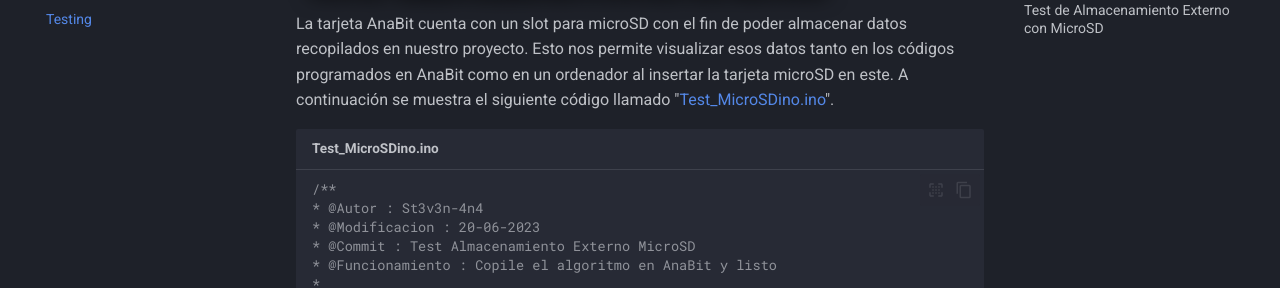
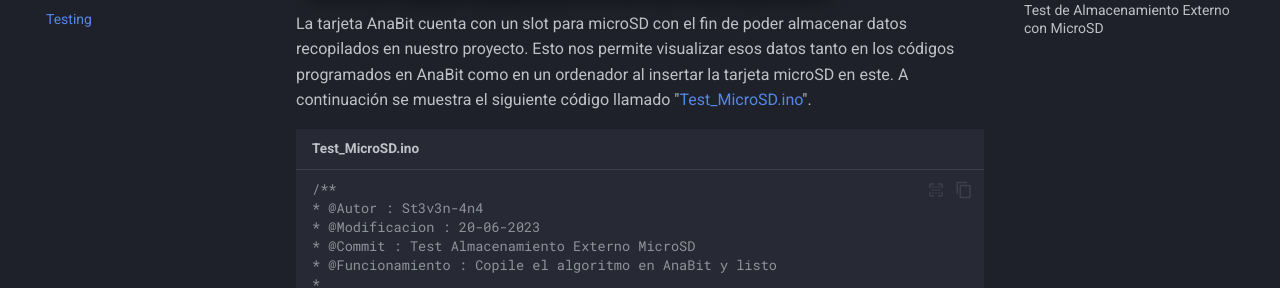
Before and after one commit to N0c7u4/AnaBit_IoT, an MkDocs documentation site: the page built from docs/Testing.md, in a window 1280 px wide and 900 px high, scrolled down 4286 px. Shown: the part 170-458 px from the top of the window. Built offline with MkDocs 1.6.1 and Material for MkDocs 9.7.7, drawn with Linux system fonts in a browser that asks for light colours; comment, search, counter and statistics services are not loaded.

Commit message:
modificacion del nombre del codigo de testeo para la microsd

```diff
--- a/docs/Testing.md
+++ b/docs/Testing.md
@@ -197,10 +197,10 @@ Una vez cargado el código mencionado, se procede a abrir el monitor serial y es
 
 ## **Test de Almacenamiento Externo con MicroSD**
 
-La tarjeta AnaBit cuenta con un slot para microSD con el fin de poder almacenar datos recopilados en nuestro proyecto. Esto nos permite visualizar esos datos tanto en los códigos programados en AnaBit como en un ordenador al insertar la tarjeta microSD en este. A continuación se muestra el siguiente código llamado "[Test_MicroSDino.ino]()".
+La tarjeta AnaBit cuenta con un slot para microSD con el fin de poder almacenar datos recopilados en nuestro proyecto. Esto nos permite visualizar esos datos tanto en los códigos programados en AnaBit como en un ordenador al insertar la tarjeta microSD en este. A continuación se muestra el siguiente código llamado "[Test_MicroSD.ino]()".
 
 
-~~~C title="Test_MicroSDino.ino"
+~~~C title="Test_MicroSD.ino"
 /**
 * @Autor : St3v3n-4n4
 * @Modificacion : 20-06-2023
```
Also changed, not shown: 2 other files.
